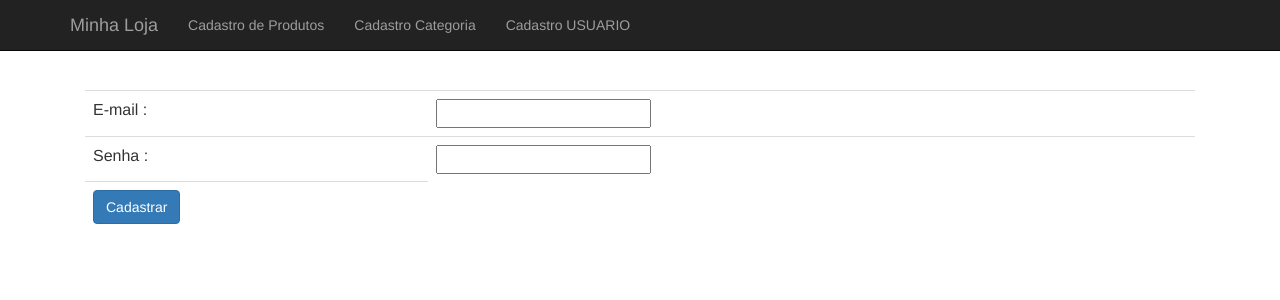
After one commit to IsabelleH02/PhpcomMysql, a PHP site: page /cadastro_usuario.php in a window 1280 px wide. The commit adds this page. Shown: the top 300 px of the page. Run offline with PHP 8.4, Linux system fonts and the light colour scheme.

Commit message:
criação de usuario

```diff
--- a/cabecalho.php
+++ b/cabecalho.php
@@ -15,6 +15,7 @@
           <ul class="nav navbar-nav">
           <li><a href="cadastro_produto.php"> Cadastro de Produtos </a>
           <li><a href="cadastro_categoria.php"> Cadastro Categoria </a>
+            <li><a href="cadastro_usuario.php"> Cadastro USUARIO </a>
         </ul>
         </div>
       </div>
--- /dev/null
+++ b/cadastro_usuario.php
@@ -0,0 +1,30 @@
+<?php include("cabecalho.php"); ?>
+<?php include("usuario_bd.php"); ?>
+<?php include("bd.php"); ?>
+<?php
+  if (isset($_GET["cadastrou"])){
+    $cadastrou = $_GET["cadastrou"];
+    $emailCadastrado = $_GET["email"];
+    if($cadastrou){
+      echo "<p class='alert-success'> O usuario $emailCadastrado foi cadastrado!</p>";
+    }else{
+      echo "<p class='alert-danger'> Ocorreu um problema ao cadastrar o usuario</p>";
+    }
+  }
+?>
+    <form action="/salva_usuario.php" method="post">
+        <table class ="table">
+          <tr>
+          <td>E-mail :</td>
+           <td><input type="text" name="email"/></td>
+         </tr>
+         <tr>
+          <td>Senha :</td>
+             <td><input type="password" name ="senha"/></td>
+           </tr>
+           <tr>
+          <td><input class="btn btn-primary"type="submit" value="Cadastrar"/></td>
+        </tr>
+        </table>
+      </form>
+<?php include("rodape.php"); ?>
--- /dev/null
+++ b/usuario_bd.php
@@ -0,0 +1,9 @@
+<?php
+function insereUsuario($conexao,$email,$senha){
+
+  $query ="INSERT INTO USUARIO (EMAIL,SENHA) VALUES ('{$email}', '{$senha}')";
+  $resultadoDoInsere = mysqli_query($conexao, $query);
+  return $resultadoDoInsere;
+}
+
+?>
```
Also changed, not shown: salva_usuario.php (added, +15 -0 lines).
